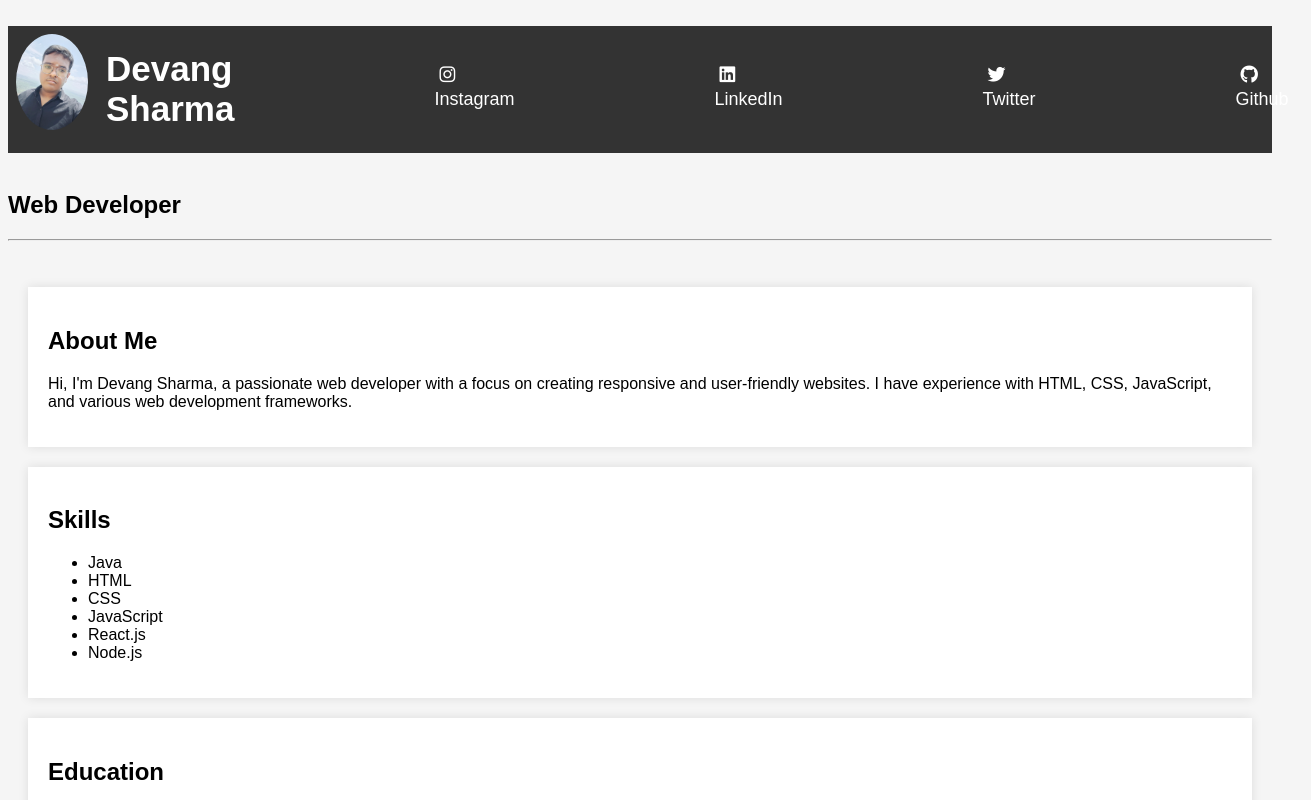
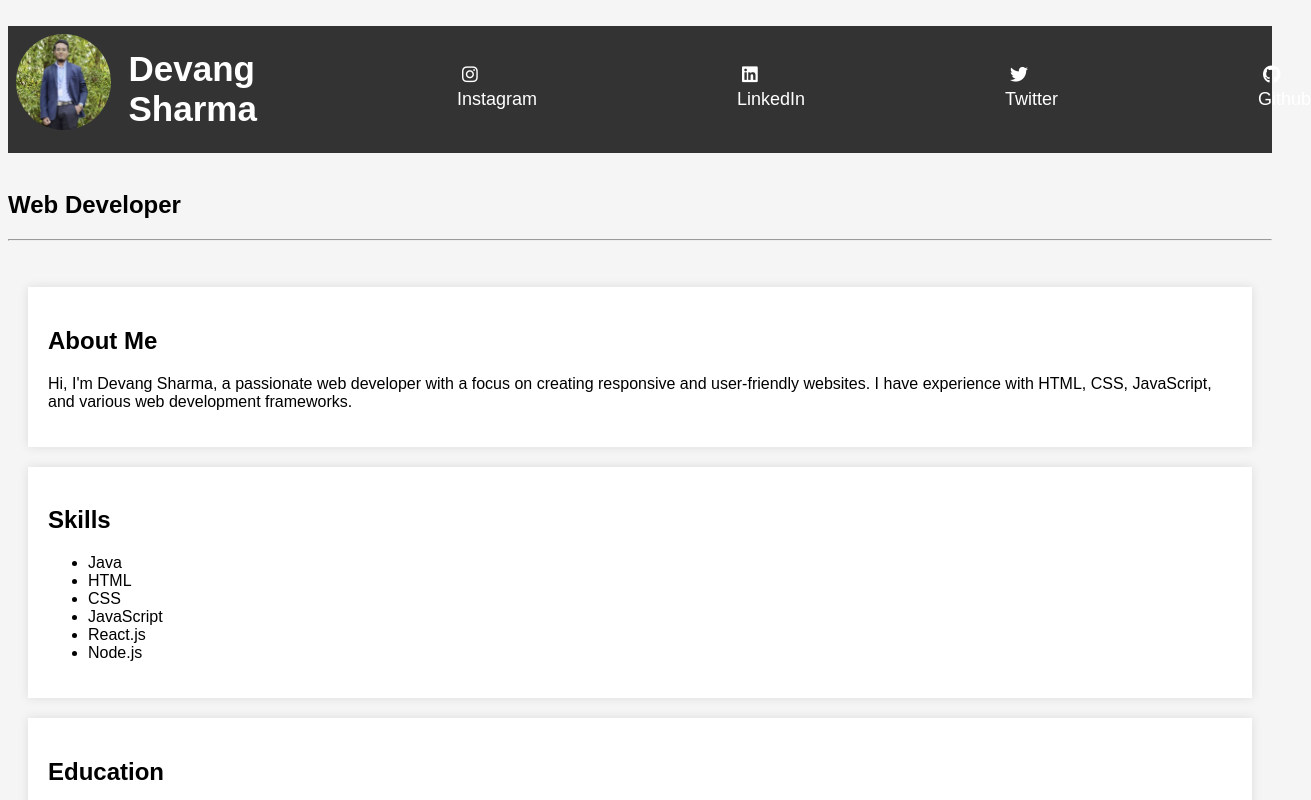
Before and after one commit to Devang8007/Devang, a plain HTML site: page index.html in a window 1280 px wide. Shown: the top 800 px of the page, 1311 px wide, since content can reach past the window. Drawn offline with Linux system fonts and the light colour scheme.

Commit message:
Update index.html

```diff
--- a/index.html
+++ b/index.html
@@ -48,7 +48,7 @@
 <body>
     <br>
     <div id="navbar">
-        <img src="WhatsApp Image 2024-03-02 at 8.46.05 PM.jpeg" height="60px" />
+        <img src="devang.jpeg" height="60px" />
         <h1>Devang Sharma</h1>
         <a href="https://www.instagram.com/devang_8007?igsh=MTZ0ZHVxd3BrcjE0Ng==" target="_blank"><i class="fab fa-instagram"></i> Instagram</a>
         <a href="https://www.linkedin.com/in/devang-sharma-94b4722b3?utm_source=share&utm_campaign=share_via&utm_content=profile&utm_medium=android_app" target="_blank"><i class="fab fa-linkedin"></i> LinkedIn</a>
```
